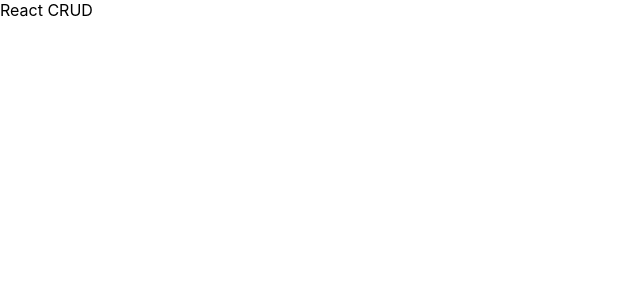
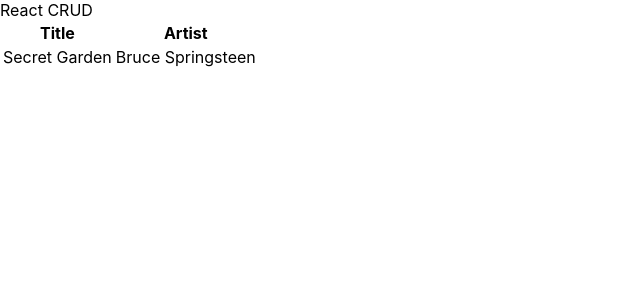
Before and after one commit to jpbarbosa/react-crud-ts, a React (Create React App) app: page / in a window 1280 px wide. Shown: the top 300 px of the page, without its empty margins (0-640 px from the left). Built offline with nearby package versions, Linux system fonts and the light colour scheme; data requests are answered from the project's data file.

Commit message:
Basic fetch

```diff
--- /dev/null
+++ b/db.json
@@ -0,0 +1,9 @@
+{
+  "songs": [
+    {
+      "id": 1,
+      "title": "Secret Garden",
+      "artist": "Bruce Springsteen"
+    }
+  ]
+}
--- a/package.json
+++ b/package.json
@@ -10,6 +10,8 @@
     "@types/node": "^12.0.0",
     "@types/react": "^17.0.0",
     "@types/react-dom": "^17.0.0",
+    "axios": "^0.21.1",
+    "json-server": "^0.16.3",
     "react": "^17.0.2",
     "react-dom": "^17.0.2",
     "react-scripts": "4.0.3",
@@ -20,7 +22,8 @@
     "start": "react-scripts start",
     "build": "react-scripts build",
     "test": "react-scripts test",
-    "eject": "react-scripts eject"
+    "eject": "react-scripts eject",
+    "db": "json-server --watch db.json --port 4000"
   },
   "eslintConfig": {
     "extends": [
--- /dev/null
+++ b/src/entities/Song.ts
@@ -0,0 +1,5 @@
+export interface Song {
+  id: number;
+  title: string;
+  artist: string;
+}
--- a/src/pages/App.tsx
+++ b/src/pages/App.tsx
@@ -1,9 +1,11 @@
 import React from 'react';
+import { Songs } from './songs';
 
 function App() {
   return (
     <div className="App">
       <header className="App-header">React CRUD</header>
+      <Songs />
     </div>
   );
 }
--- /dev/null
+++ b/src/pages/songs/index.tsx
@@ -0,0 +1,32 @@
+import axios from 'axios';
+import { useEffect, useState } from 'react';
+import { Song } from '../../entities/Song';
+
+export const Songs = () => {
+  const [records, setRecords] = useState<Song[]>([]);
+  const path = 'songs';
+
+  const fetch = async () => {
+    const result = await axios.get<Song[]>(`http://localhost:4000/${path}`);
+    setRecords(result.data);
+  };
+
+  useEffect(() => {
+    fetch();
+  }, []);
+
+  return (
+    <table>
+      <tr>
+        <th>Title</th>
+        <th>Artist</th>
+      </tr>
+      {records.map((record) => (
+        <tr key={record.id}>
+          <td>{record.title}</td>
+          <td>{record.artist}</td>
+        </tr>
+      ))}
+    </table>
+  );
+};
```
Also changed, not shown: 1 other file (tests, documents, lock files or other folders).
